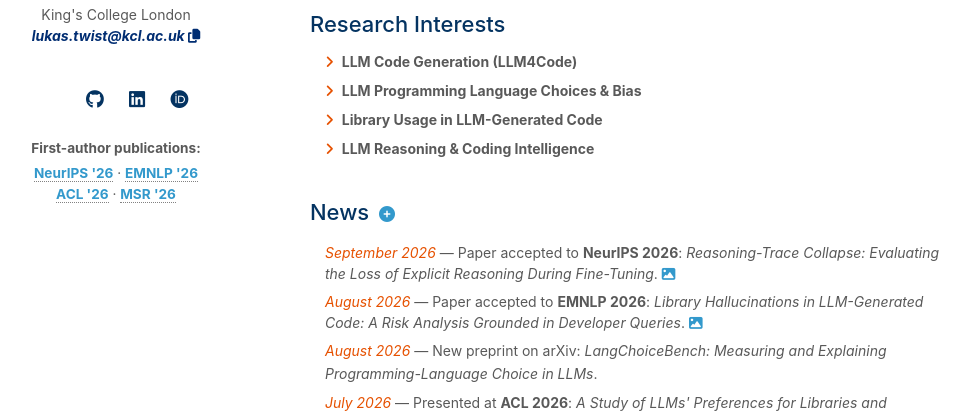
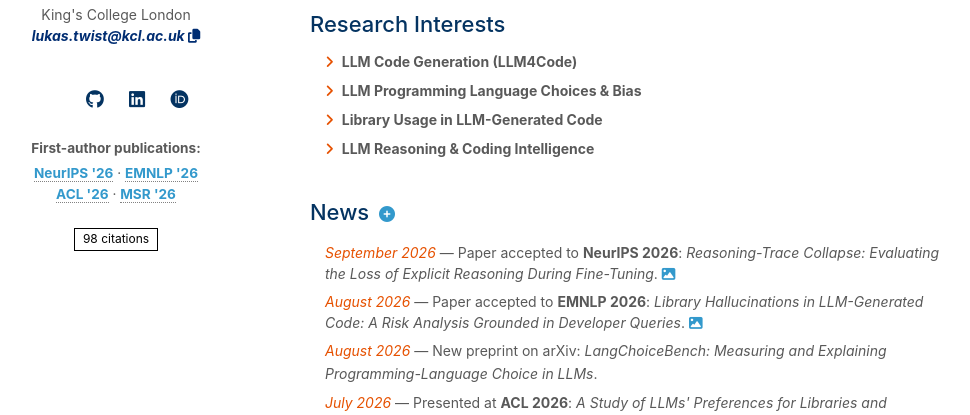
Before and after one commit to itsluketwist/itsluketwist.github.io, a Jekyll site: the page built from index.md, in a window 1280 px wide. Shown: the part 371-786 px from the top of the page, without its empty margins (160-1130 px from the left). Built offline with Jekyll 4.4.1, drawn with Linux system fonts in a browser that asks for light colours; a style sheet for code colours, icons or effects is not loaded; our own code applies the rules of GitHub Pages for plain Markdown files.

Commit message:
Add citations badge.

```diff
--- a/_layouts/homepage.html
+++ b/_layouts/homepage.html
@@ -149,6 +149,16 @@
         </div>
         <br>
 
+        <!-- google scholar citation count, from _data/scholar.json (updated weekly by .github/workflows/scholar.yml) -->
+        <!-- reuses the venue tooltip style, to show where the number comes from and when it was checked -->
+        {% if site.data.scholar %}
+        <a class="citations-badge core-tooltip" href="{{ site.google_scholar }}" target="_blank" rel="noopener noreferrer" data-tooltip="From Google Scholar, updated {{ site.data.scholar.updated | date: '%-d %b %Y' }}">
+          <i class="ai ai-google-scholar"></i> {{ site.data.scholar.citations }} citations
+        </a>
+        <br>
+        <br>
+        {% endif %}
+
       </header>
       <section>
 
--- a/_sass/minimal-light-no-dark-mode.scss
+++ b/_sass/minimal-light-no-dark-mode.scss
@@ -12,6 +12,21 @@
 
 .pub-venues > div {
   margin-top:0.2em;
+}
+
+/* citation count badge under the venue list, styled like the publication buttons */
+/* the "a." makes this beat the tooltip's dotted underline, so the full border shows */
+a.citations-badge {
+  display:inline-block;
+  font-size:12px;
+  color:#000000;
+  border:1px solid #000000;
+  padding:0.1rem 0.5rem;
+}
+
+/* same orange as the social icons on hover (text only, the border stays the same) */
+a.citations-badge:hover {
+  color:#e65100;
 }
 
 .social-icons a{
--- a/_sass/minimal-light.scss
+++ b/_sass/minimal-light.scss
@@ -14,9 +14,29 @@
   margin-top:0.2em;
 }
 
+/* citation count badge under the venue list, styled like the publication buttons */
+/* the "a." makes this beat the tooltip's dotted underline, so the full border shows */
+a.citations-badge {
+  display:inline-block;
+  font-size:12px;
+  color:#000000;
+  border:1px solid #000000;
+  padding:0.1rem 0.5rem;
+}
+
+/* same orange as the social icons on hover (text only, the border stays the same) */
+a.citations-badge:hover {
+  color:#e65100;
+}
+
 @media (prefers-color-scheme: dark) {
   .pub-venues {
     color:#dadbdf;
+  }
+
+  a.citations-badge {
+    color:#dadbdf;
+    border-color:#dadbdf;
   }
 }
 
```
Also changed, not shown: .github/workflows/scholar.yml.
